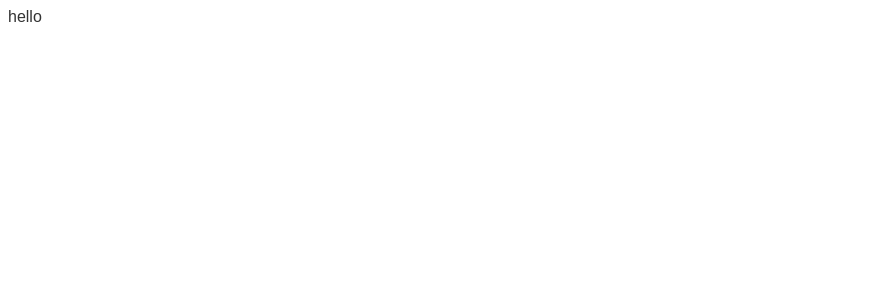
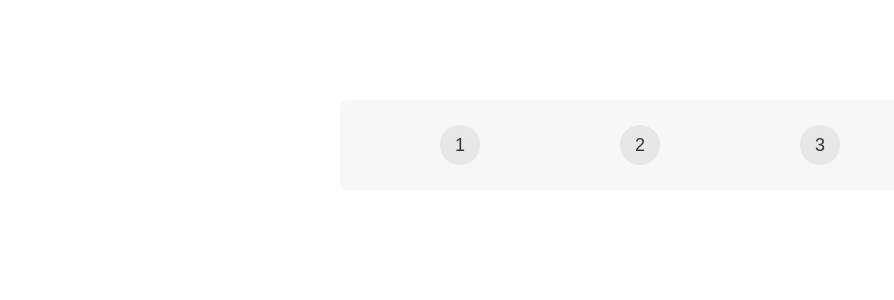
Before and after one commit to vimal336/React-js-projects, a React (Create React App) app in the folder 04-steps/: page / in a window 1280 px wide. Shown: the top 300 px of the page, without its empty margins (0-894 px from the left). Built offline with nearby package versions, Linux system fonts and the light colour scheme.

Commit message:
react steps project

```diff
--- a/04-steps/src/App.js
+++ b/04-steps/src/App.js
@@ -1,8 +1,11 @@
 export default function App() {
   return (
-    <div className="App">
-    hello
-
+    <div className="steps">
+      <div className="numbers">
+        <div> 1 </div>
+        <div> 2 </div>
+        <div> 3 </div>
+      </div>
     </div>
   );
 }
```
